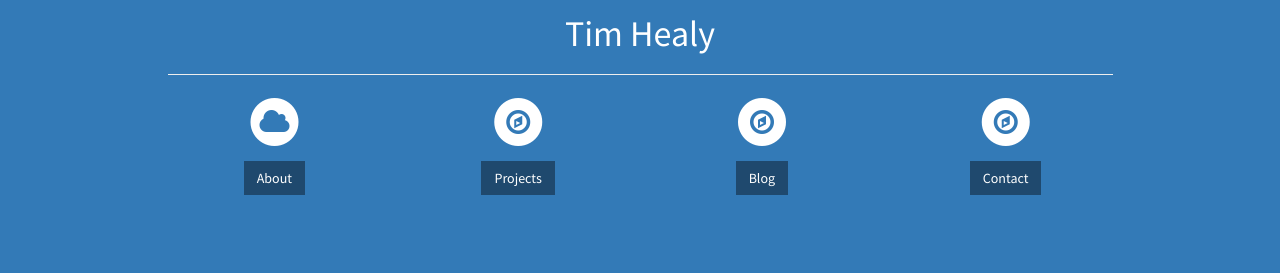
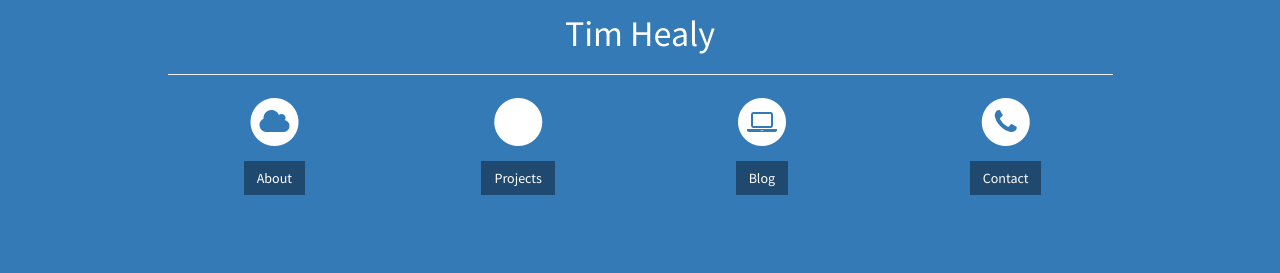
Before and after one commit to healyt22/healyt22.github.io, a Jekyll site: the page built from index.html, in a window 1280 px wide. Shown: the part 256-529 px from the top of the page. Built offline with Jekyll 4.4.1, drawn with Linux system fonts in a browser that asks for light colours.

Commit message:
messin with stuff

```diff
--- a/_includes/header.html
+++ b/_includes/header.html
@@ -27,7 +27,7 @@
               <div class="service-item">
                 <span class="fa-stack fa-2x">
                 <i class="fa fa-circle fa-stack-2x"></i>
-                <i class="fa fa-compass fa-stack-1x text-primary"></i>
+                <i class="fa fa-lightbulb fa-stack-1x text-primary"></i>
               </span>
                 <h4>
                   <strong></strong>
@@ -40,7 +40,7 @@
               <div class="service-item">
                 <span class="fa-stack fa-2x">
                 <i class="fa fa-circle fa-stack-2x"></i>
-                <i class="fa fa-compass fa-stack-1x text-primary"></i>
+                <i class="fa fa-laptop fa-stack-1x text-primary"></i>
               </span>
                 <h4>
                   <strong></strong>
@@ -53,7 +53,7 @@
               <div class="service-item">
                 <span class="fa-stack fa-2x">
                 <i class="fa fa-circle fa-stack-2x"></i>
-                <i class="fa fa-compass fa-stack-1x text-primary"></i>
+                <i class="fa fa-phone fa-stack-1x text-primary"></i>
               </span>
                 <h4>
                   <strong></strong>
```
